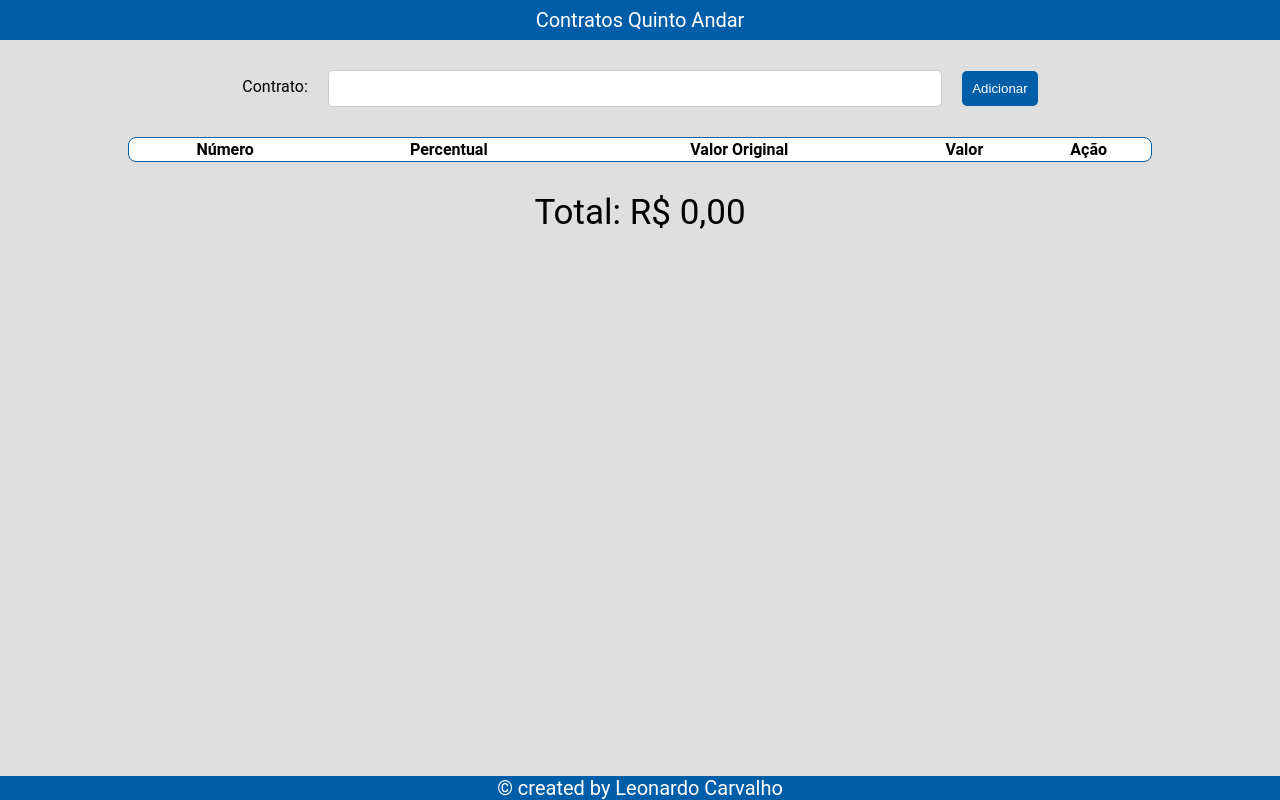
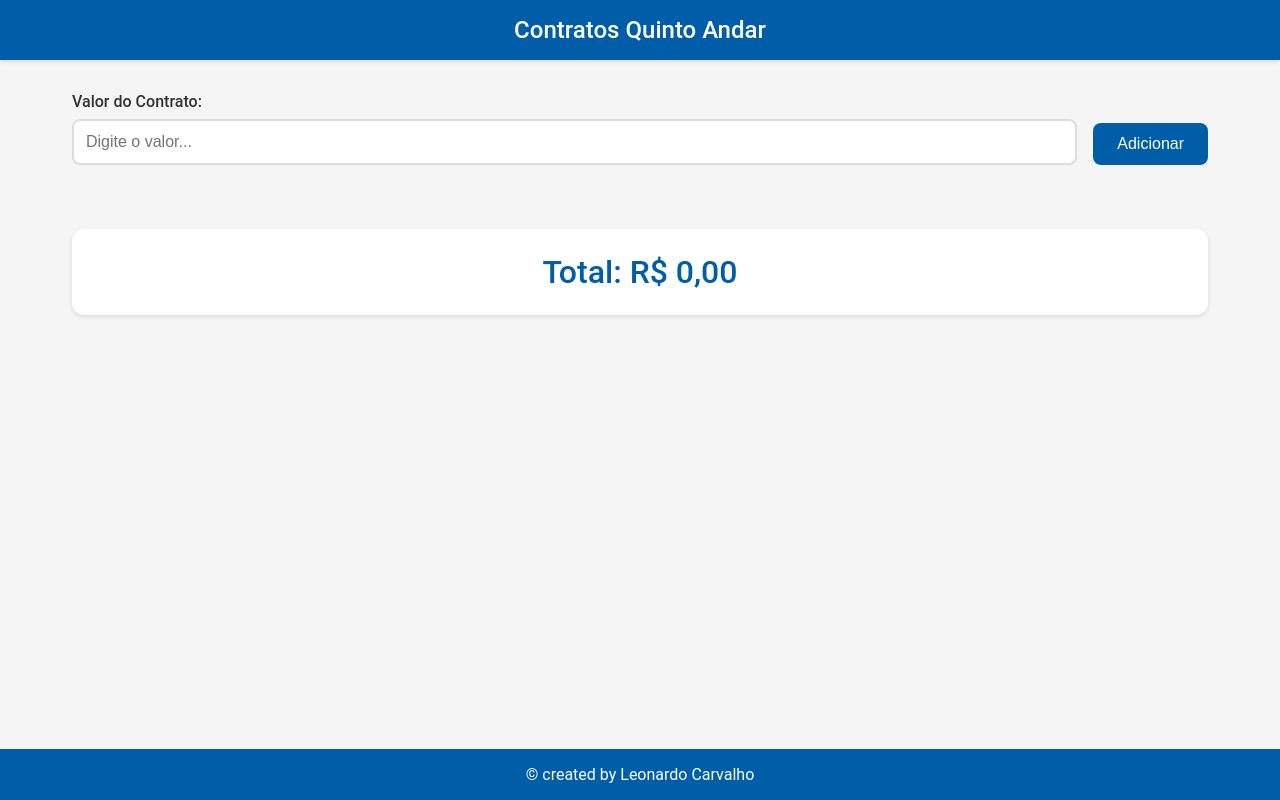
Before and after one commit to leonardo-tcarvalho/calculadoraContratos, a PHP site: page / in a window 1280 px wide. Run offline with PHP 8.4, Linux system fonts and the light colour scheme; lists and menus that the app fills with data are empty.

Commit message:
refactor: CSS for improved styling and layout; add contract management functionality in JavaScript

```diff
--- a/js/contract.js
+++ b/contract.js
@@ -4,10 +4,15 @@ function insertContract() {
   let newContract = document.getElementById("contract");
   let contractValue = parseFloat(newContract.value);
 
+  if (!contractValue || contractValue <= 0) {
+    alert("Por favor, insira um valor válido");
+    return;
+  }
+
   contracts.push({ value: contractValue });
   renderContracts();
   updateTotal();
-  newContract.value = ""; // Clear the input field
+  newContract.value = "";
 }
 
 document
@@ -25,8 +30,8 @@ function removeContract(index) {
 }
 
 function renderContracts() {
-  let tableContract = document.getElementById("table-body");
-  tableContract.innerHTML = "";
+  let contractsContainer = document.getElementById("contracts-container");
+  contractsContainer.innerHTML = "";
 
   let percentages = [20, 22.5, 27.5, 32.5, 37.5];
 
@@ -42,15 +47,30 @@ function renderContracts() {
       currency: "BRL",
     });
 
-    let row = document.createElement("tr");
-    row.innerHTML = `
-      <th>${index + 1}</th>
-      <th>${percentValue}%</th>
-      <th>${originalValueFormat}</th>
-      <th>${contractFormat}</th>
-      <th><button id="button-remove" onclick="removeContract(${index})">Remover</button></th>
-    `;
-    tableContract.appendChild(row);
+    let card = document.createElement("div");
+    card.className = "contract-card";
+    card.innerHTML = `
+            <div class="contract-info">
+                <div>
+                    <span>Número:</span>
+                    <span>${index + 1}</span>
+                </div>
+                <div>
+                    <span>Percentual:</span>
+                    <span>${percentValue}%</span>
+                </div>
+                <div>
+                    <span>Valor Original:</span>
+                    <span>${originalValueFormat}</span>
+                </div>
+                <div>
+                    <span>Valor Final:</span>
+                    <span>${contractFormat}</span>
+                </div>
+            </div>
+            <button class="btn-remove" onclick="removeContract(${index})">Remover</button>
+        `;
+    contractsContainer.appendChild(card);
   });
 }
 
--- a/global.css
+++ b/global.css
@@ -4,132 +4,180 @@
     box-sizing: border-box;
 }
 
+:root {
+    --primary-color: #005da8;
+    --secondary-color: #f5f5f5;
+    --accent-color: #0077d6;
+    --danger-color: #dc3545;
+    --card-bg: #ffffff;
+    --text-color: #333333;
+}
+
 body {
     display: flex;
     flex-direction: column;
-    min-width: 100vw;
     min-height: 100vh;
     font-family: 'Roboto', sans-serif;
-    background-color: #f5f5f5;
+    background-color: var(--secondary-color);
+    color: var(--text-color);
 }
 
 .header {
-    display: flex;
-    flex-shrink: 0;
-    justify-content: center;
-    align-items: center;
-    width: 100%;
-    height: 40px;
-    background-color: #005da8;
+    padding: 1rem;
+    background-color: var(--primary-color);
+    box-shadow: 0 2px 4px rgba(0,0,0,0.1);
 }
 
 .header h1 {
     color: #fff;
-    font-size: 20px;
-    font-weight: 400;
+    font-size: 1.5rem;
+    font-weight: 500;
+    text-align: center;
 }
 
 .footer {
-    display: flex;
-    flex-shrink: 0;
-    justify-content: center;
-    align-items: center;
-    background-color: #005da8;
+    padding: 1rem;
+    background-color: var(--primary-color);
+    color: white;
+    text-align: center;
+    margin-top: auto;
 }
 
-
-.footer p {
-    color: #fff;
-    font-size: 20px;
-    font-weight: 400;
-}
 .container {
-    background-color: rgb(223, 223, 223);
-    display: flex;
-    flex-direction: column;
-    flex-grow: 1;
-    align-items: center;
+    flex: 1;
+    padding: 2rem;
+    max-width: 1200px;
+    margin: 0 auto;
     width: 100%;
-    gap: 20px;
-    padding: 20px 0px;
 }
 
 .form-add-contract {
     display: flex;
-    justify-content: center;
-    align-items: center;
-    gap: 20px;
-    width: 80%;
+    gap: 1rem;
+    margin-bottom: 2rem;
+    flex-wrap: wrap;
 }
 
-.form-add-contract label {
-    display: block;
-    margin-bottom: 5px;
+.input-group {
+    flex: 1;
+    min-width: 200px;
 }
 
-#percent {
-    width: 30%;
-    padding: 10px;
-    margin: 10px 0;
-    border: 1px solid #ccc;
-    border-radius: 5px;
+.input-group label {
+    display: block;
+    margin-bottom: 0.5rem;
+    color: var(--text-color);
+    font-weight: 500;
 }
 
 #contract {
-    width: 60%;
-    padding: 10px;
-    margin: 10px 0;
-    border: 1px solid #ccc;
-    border-radius: 5px;
+    width: 100%;
+    padding: 0.75rem;
+    border: 2px solid #ddd;
+    border-radius: 8px;
+    font-size: 1rem;
+    transition: border-color 0.3s;
 }
 
-.form-add-contract button {
-    padding: 10px;
-    margin: 10px 0;
-    border: none;
-    border-radius: 5px;
-    background-color: #005da8;
-    color: #fff;
-    cursor: pointer;
+#contract:focus {
+    border-color: var(--accent-color);
+    outline: none;
 }
 
-.table-contract {
-    width: 80%;
-    background-color: #ffffff;
+.btn-add {
+    padding: 0.75rem 1.5rem;
+    background-color: var(--primary-color);
+    color: white;
+    border: none;
     border-radius: 8px;
-    border: 1px solid #005da8;
+    cursor: pointer;
+    font-size: 1rem;
+    transition: background-color 0.3s;
+    align-self: flex-end;
 }
 
-.table-contract tbody tr td {
+.btn-add:hover {
+    background-color: var(--accent-color);
+}
+
+.contracts-grid {
+    display: grid;
+    grid-template-columns: repeat(auto-fill, minmax(280px, 1fr));
+    gap: 1.5rem;
+    margin-bottom: 2rem;
+}
+
+.contract-card {
+    background: var(--card-bg);
+    border-radius: 12px;
+    padding: 1.5rem;
+    box-shadow: 0 2px 4px rgba(0,0,0,0.1);
+    transition: transform 0.3s;
+}
+
+.contract-card:hover {
+    transform: translateY(-5px);
+}
+
+.contract-info {
+    margin-bottom: 1rem;
+}
+
+.contract-info div {
+    display: flex;
+    justify-content: space-between;
+    margin-bottom: 0.5rem;
+    padding-bottom: 0.5rem;
+    border-bottom: 1px solid #eee;
+}
+
+.contract-info span:first-child {
+    color: #666;
+}
+
+.contract-info span:last-child {
+    font-weight: 500;
+}
+
+.btn-remove {
+    width: 100%;
+    padding: 0.75rem;
+    background-color: var(--danger-color);
+    color: white;
+    border: none;
+    border-radius: 6px;
+    cursor: pointer;
+    transition: background-color 0.3s;
+}
+
+.btn-remove:hover {
+    background-color: #c82333;
+}
+
+.total-container {
+    background: var(--card-bg);
+    padding: 1.5rem;
+    border-radius: 12px;
+    box-shadow: 0 2px 4px rgba(0,0,0,0.1);
     text-align: center;
 }
 
 #total-value {
-    padding: 10px;
-    font-size: 35px;
+    font-size: 2rem;
+    color: var(--primary-color);
+    font-weight: 500;
 }
 
-#button-remove {
-    font-size: 17px;
-    padding: 5px 10px;
-    background-color: red;
-    border: 2px solid red;
-    border-radius: 8px;
-    color: #fff;
-}
+@media (max-width: 600px) {
+    .container {
+        padding: 1rem;
+    }
 
-#button-remove:hover {
-    padding: 5px 10px;
-    background-color: white;
-    color: red;
-    cursor: pointer;
-}
+    .form-add-contract {
+        flex-direction: column;
+    }
 
-@media (max-width: 768px) {
-    .table-contract th:nth-child(1),
-    .table-contract th:nth-child(2),
-    .table-contract td:nth-child(1),
-    .table-contract td:nth-child(2) {
-        display: none;
+    .btn-add {
+        width: 100%;
     }
 }
--- a/index.html
+++ b/index.html
@@ -4,7 +4,7 @@
     <meta charset="UTF-8" />
     <meta name="viewport" content="width=device=width, initial-scale=1.0" />
     <link rel="stylesheet" href="global.css" />
-    <title>Document</title>
+    <title>Calculadora de Contratos</title>
   </head>
 
   <body>
@@ -13,27 +13,26 @@
     </header>
     <div class="container">
       <div class="form-add-contract">
-        <label for="contract">Contrato:</label>
-        <input type="number" min="0" max="99999" id="contract" />
-        <button onclick="insertContract()">Adicionar</button>
+        <div class="input-group">
+          <label for="contract">Valor do Contrato:</label>
+          <input
+            type="number"
+            min="0"
+            max="99999"
+            id="contract"
+            placeholder="Digite o valor..."
+          />
+        </div>
+        <button class="btn-add" onclick="insertContract()">Adicionar</button>
       </div>
-      <table class="table-contract">
-        <thead>
-          <tr>
-            <th>Número</th>
-            <th>Percentual</th>
-            <th>Valor Original</th>
-            <th>Valor</th>
-            <th>Ação</th>
-          </tr>
-        </thead>
-        <tbody id="table-body"></tbody>
-      </table>
-      <div id="total-value">Total: R$ 0,00</div>
+      <div id="contracts-container" class="contracts-grid"></div>
+      <div class="total-container">
+        <div id="total-value">Total: R$ 0,00</div>
+      </div>
     </div>
     <footer class="footer">
       <p>&copy; created by Leonardo Carvalho</p>
     </footer>
   </body>
-  <script src="js/contract.js" defer></script>
+  <script src="contract.js" defer></script>
 </html>
```
